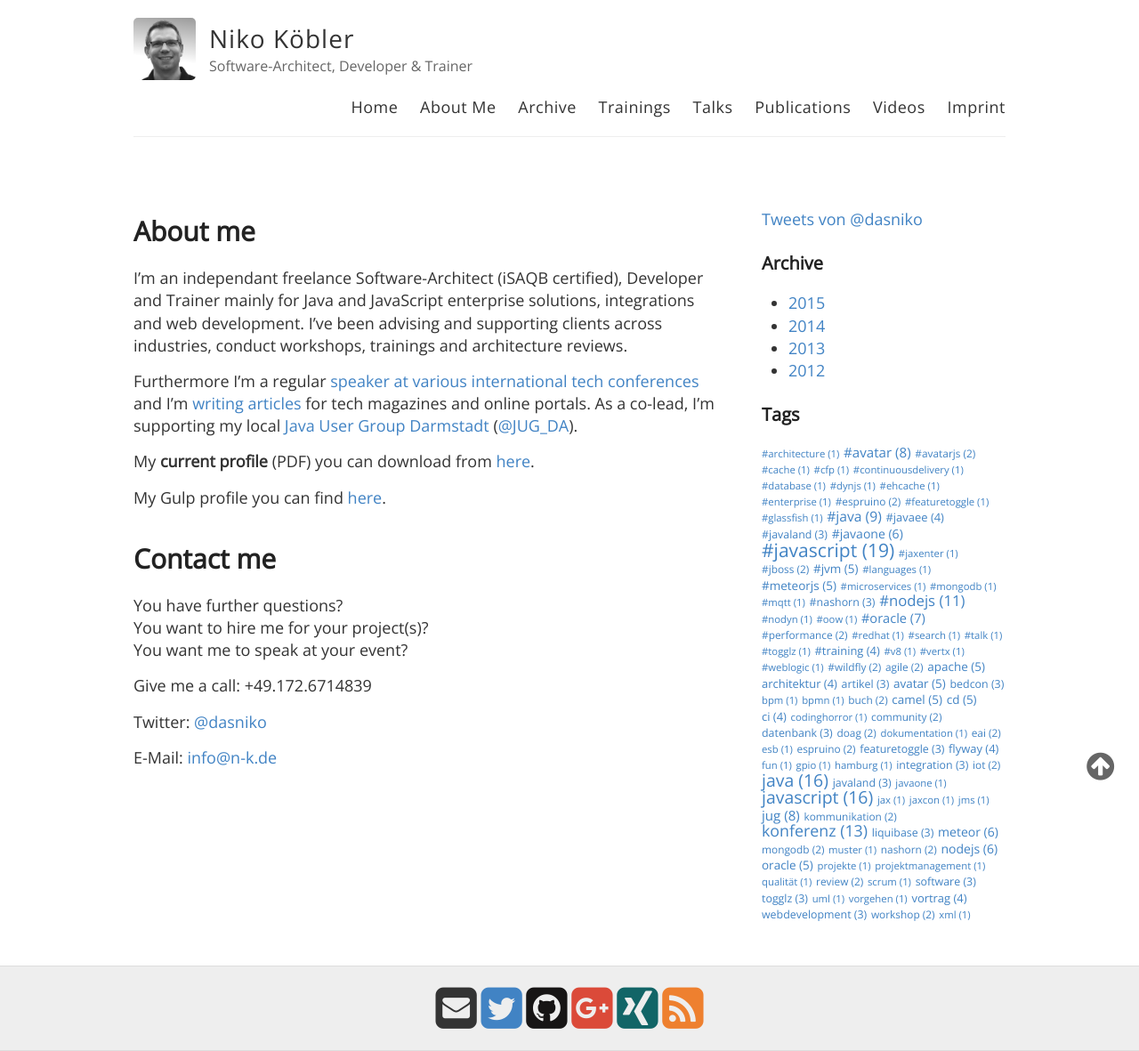
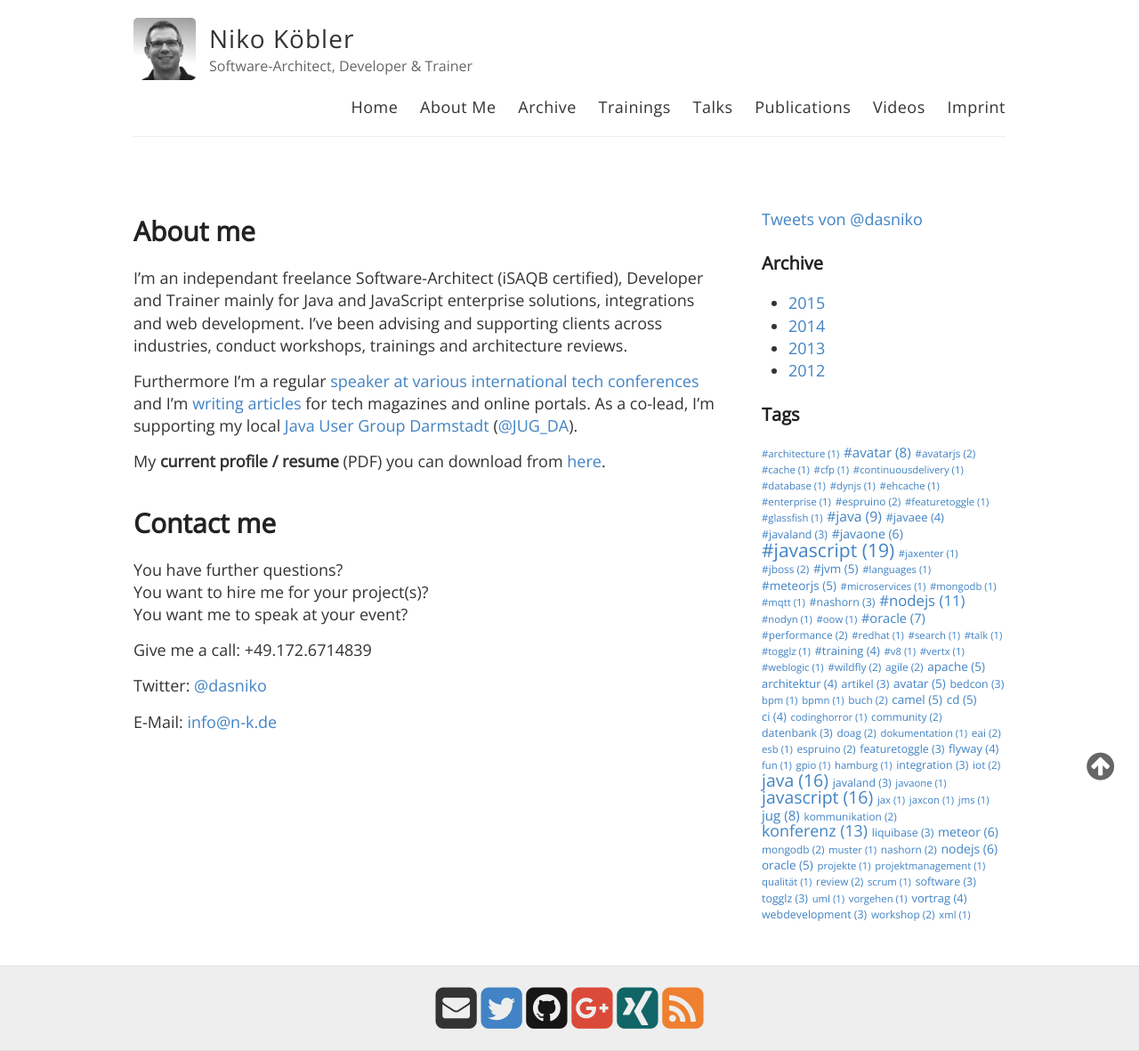
Before and after one commit to dasniko/dasniko.github.io, a Jekyll site: the page built from about.md, in a window 1280 px wide. Shown: the whole page at 89% size. Built offline with Jekyll 4.4.1, drawn with Linux system fonts in a browser that asks for light colours; nearby versions of some CDN libraries; Markdown is read by kramdown in place of the engine named in the settings; comment, search, counter and statistics services are not loaded.

Commit message:
optimized profile links

```diff
--- a/about.md
+++ b/about.md
@@ -8,9 +8,7 @@ I'm an independant freelance Software-Architect (iSAQB certified), Developer and
 
 Furthermore I'm a regular [speaker at various international tech conferences](/talks) and I'm [writing articles](/publications) for tech magazines and online portals. As a co-lead, I'm supporting my local [Java User Group Darmstadt](http://jug-da.de) ([@JUG_DA](https://twitter.com/JUG_DA)).
 
-My **current profile** (PDF) you can download from [here](http://dl.dropbox.com/u/9313609/Beraterprofil_KoeblerNiko.pdf).
-
-My Gulp profile you can find [here](https://www.gulp.de/gulp2/home/profil/nkoebler).
+My **current profile / resume** (PDF) you can download from [here](http://dl.dropbox.com/u/9313609/Beraterprofil_KoeblerNiko.pdf).
 
 
 # Contact me
```
